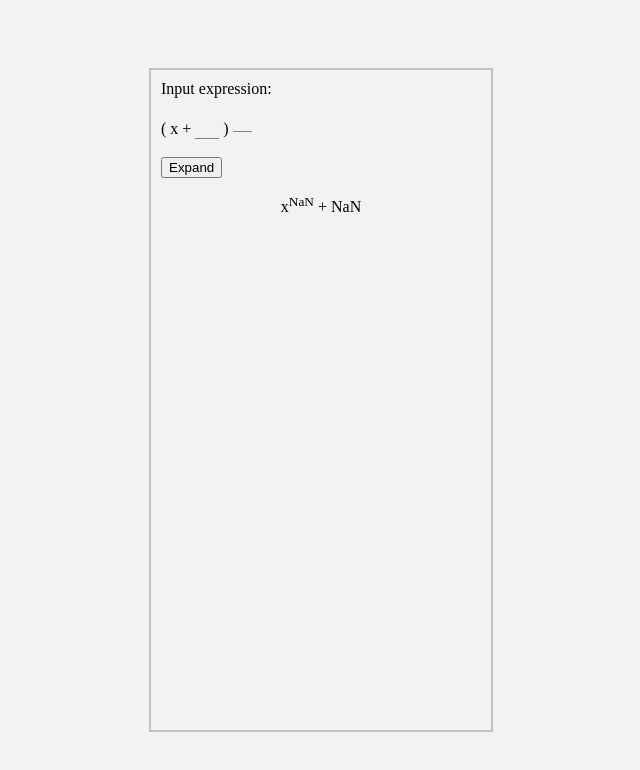
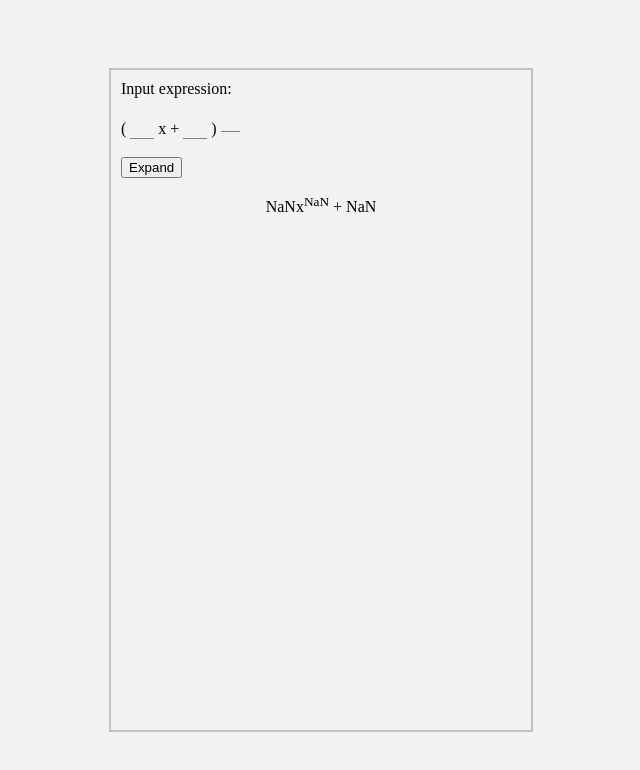
Before and after one commit to enochafenisumen/Binomial-Expander, a plain HTML site: page index.html in a window 1280 px wide. Both pictures are taken after a click on the button "Expand". Shown: the whole page, without its empty margins (319-959 px from the left). Drawn offline with Linux system fonts and the light colour scheme.

Commit message:
Add files via upload

```diff
--- a/index.html
+++ b/index.html
@@ -1,7 +1,7 @@
 <!DOCTYPE html>
 <html lang="en">
     <head>
-        <title></title>
+        <title>Expand Binomials</title>
         <meta charset="utf-8">
         <meta name="viewport" content="width=device-width, initial-scale=1.0">
 		<link rel="stylesheet" href="style.css">
@@ -9,7 +9,8 @@
     </head>
     <body>
 		Input expression: <br><br>
-		( x +
+		( <input type="text" name="c" id="c">
+			x +
 		<input type="text" name="k" id="k"> ) <sup><input type="text" name="n" id="n"></sup>
 		<br><br>
 		<button id="expand-btn">Expand</button>
--- a/index.js
+++ b/index.js
@@ -1,71 +1,12 @@
-// // function expandBinomial(base, exponent) {
-// // 	let result = ""
-// // 	for (let i = 0; i <= exponent; i++) {
-// // 		let coefficient = binomialCoefficient(exponent, i)
-// // 		let term = ""
-
-// // 		if (coefficient !== 1) {
-// // 			term += coefficient
-// // 		}
-
-// // 		if (exponent - i > 0) {
-// // 			term += `${base}`
-// // 			if (exponent - i > 1) {
-// // 				term += `^${exponent - i}`
-// // 			}
-// // 		}
-
-// // 		if (i > 0) {
-// // 			term += `*${base}^${i}`
-// // 		}
-
-// // 		result += term + "+"
-// // 	}
-
-// // 	return result.slice(0, -3)
-// // }
-
-// // function binomialCoefficient(n, k) {
-// // 	if (k === 0 || k === n){
-// // 		return 1
-// // 	} else {
-// // 		return binomialCoefficient (n-1, k-1) + binomialCoefficient(n - 1, k)
-// // 	}
-// // }
-
-// // console.log( expandBinomial('(x+2)', 6 ) )
-
-// function expandBinomial(base, exponent) {
-// 	const result = [];
-
-// 	for (let i = 0; i <= exponent; i++) {
-// 	  result.push(binomialCoefficient(exponent, i) * Math.pow(base, exponent - i) * Math.pow(1, i));
-// 	}
-
-// 	return result;
-//   }
-
-//   function binomialCoefficient(n, k) {
-// 	let result = 1;
-
-// 	for (let i = 1; i <= k; i++) {
-// 	  result *= (n - i + 1) / i;
-// 	}
-
-// 	return result;
-//   }
-
-//   // Example usage:
-//   console.log(expandBinomial("x", 6)); // Expand (1 + 2)^6
-
 const expandBtn = document.getElementById("expand-btn")
 const resultEl = document.getElementById("result-el")
 
 expandBtn.addEventListener("click", function(){
+	let $c = parseInt(document.getElementById("c").value)
 	let $k = parseInt(document.getElementById("k").value)
 	let $n = parseInt(document.getElementById("n").value)
 
-	resultEl.innerHTML = expandBinomial($k, $n)
+	resultEl.innerHTML = expandBinomial($c, $k, $n)
 })
 
 function factorial(num) {
@@ -79,23 +20,19 @@ function combination(p, r) {
 	return ( factorial(p) / (factorial(p - r) * factorial(r)) )
 }
 
-function expandBinomial(k, n) {
+function expandBinomial(c, k, n) {
 	let result = ""
-	// `x<sup>${n}</sup> + ${combination(n, 1)}x<sup>${n-1}</sup> + ${k ** n}`
-	// return result
-	result += `x<sup>${n}</sup> + `
+	result += `${c ** n}x<sup>${n}</sup> + `
 	for (let i = 1; i < n; i++) {
-		result += `${combination(n, i) * (k ** i)}x<sup>${n - i}</sup> + `
+		if (n - i === 1) {
+			result += `${combination(n, i) * (c ** (n - i)) * (k ** i)}x + `
+		} else {
+			result += `${combination(n, i) * (c ** (n - i)) * (k ** i)}x<sup>${n - i}</sup> + `
+		}
 	}
 	result += `${k ** n}`
 
 	return result
 }
 
-// console.log( factorial(6) )
-
-// console.log( combination(6, 7) )
-
-console.log( expandBinomial(1, 3) )
-
-console.log("The Holy Spirit is with me. Have fun coding! ☺")
+// console.log("The Holy Spirit is with you. Have fun coding! ☺")
--- a/style.css
+++ b/style.css
@@ -10,7 +10,7 @@ html {
 body {
 	width: 100vw;
 	background-color: #f2f2f2;
-	max-width: 320px;
+	max-width: 400px;
 	border: 2px solid #aaaa;
 	height: 80%;
 	padding: 10px;
```
